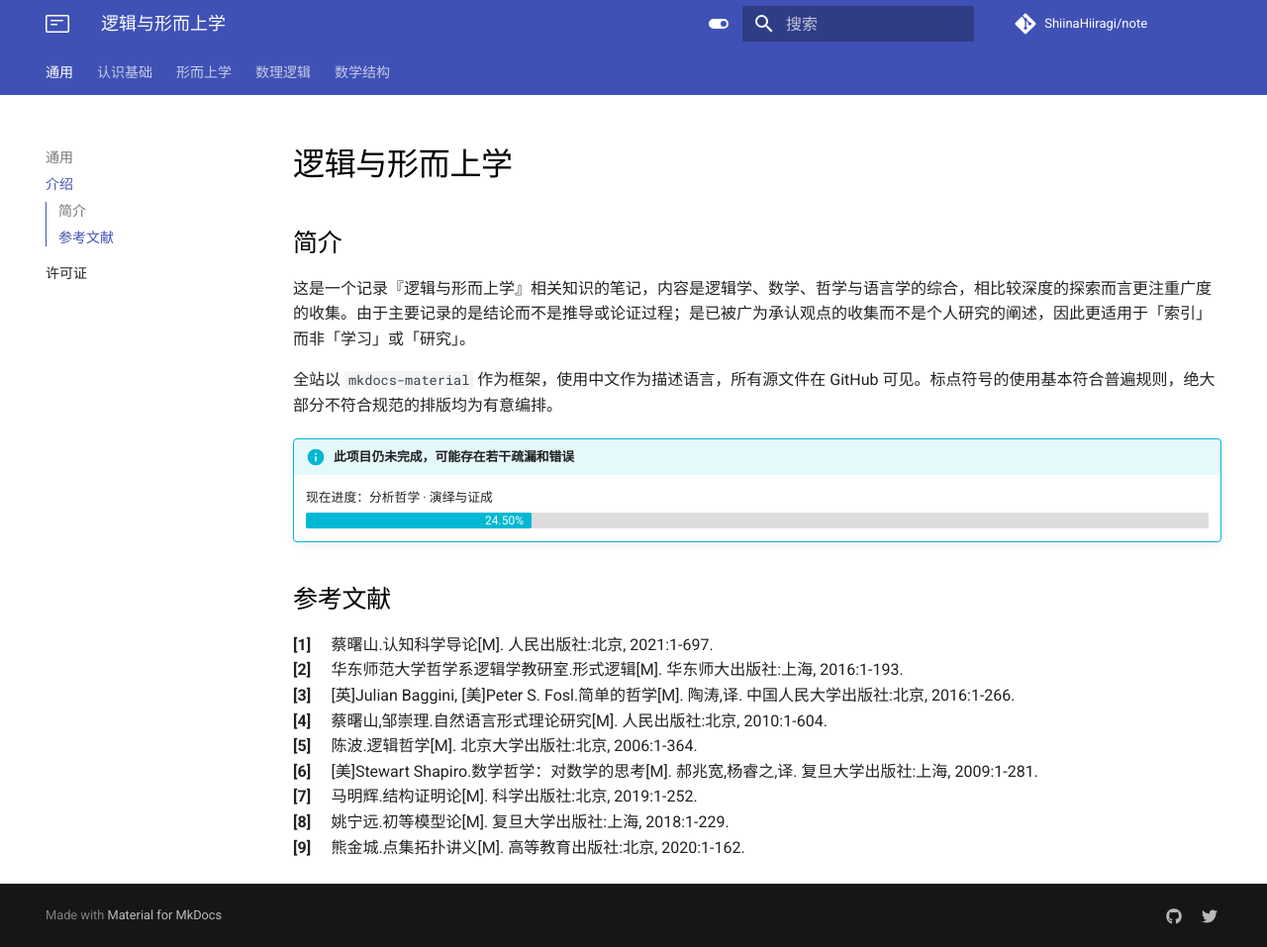
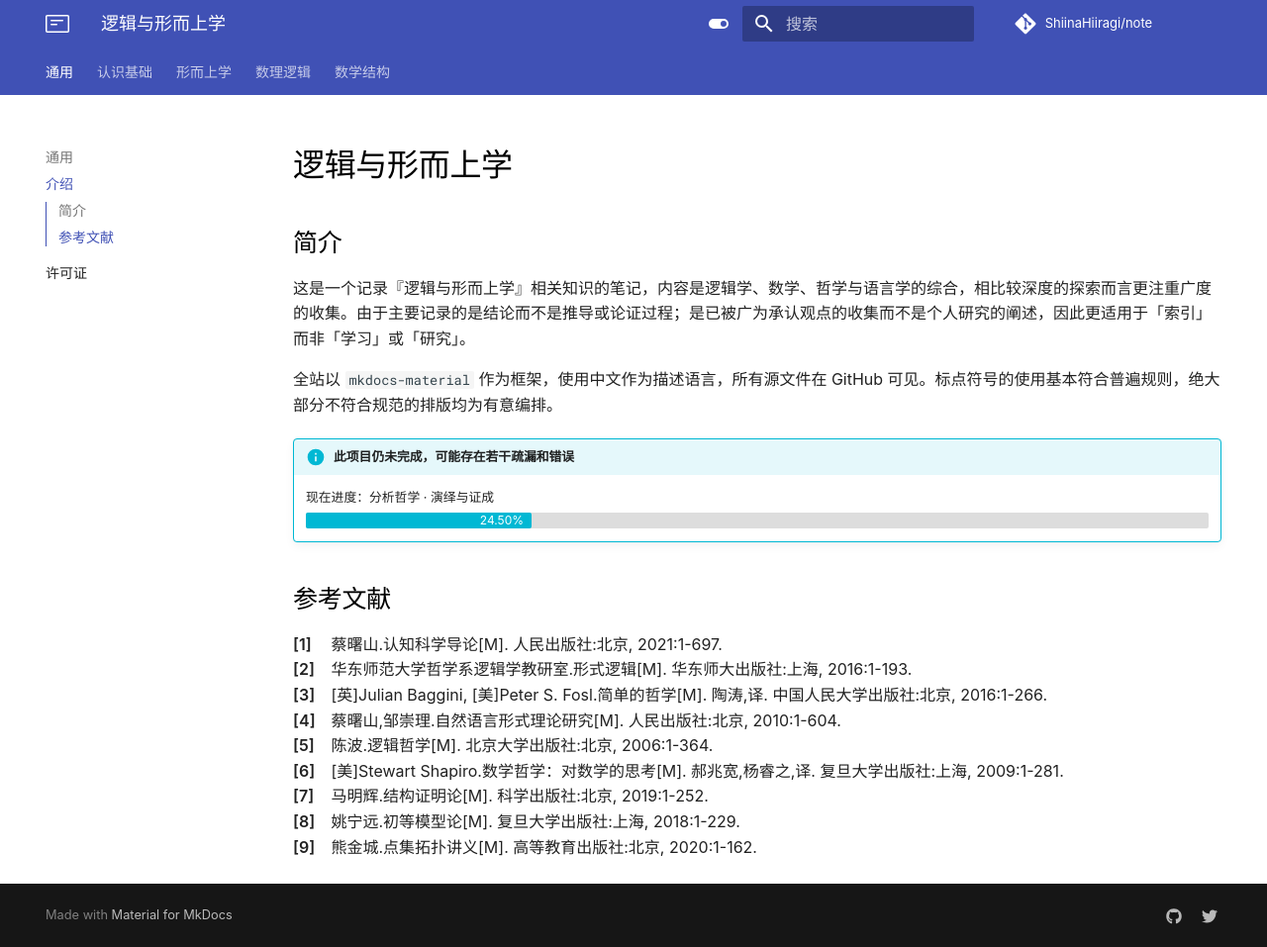
Before and after one commit to ShiinaHiiragi/note, an MkDocs documentation site: the page built from docs/index.md, in a window 1280 px wide and 957 px high. Shown: the whole window at 99% size. Built offline with MkDocs 1.6.1 and Material for MkDocs 9.7.7, drawn with Linux system fonts in a browser that asks for light colours; comment, search, counter and statistics services are not loaded.

Commit message:
change font

```diff
--- a/docs/extra/config.css
+++ b/docs/extra/config.css
@@ -1,13 +1,19 @@
-* {
+:root {
+  --md-text-font: "Noto Sans SC";
+  user-select: none;
   box-sizing: border-box;
-  user-select: none;
 }
 
 ::selection {
   background-color: rgb(204, 226, 255);
 }
 
-h1, h2, h3 {
+@font-face {
+  font-family: "Noto Sans SC";
+  src: "NotoSansSC-Regular.otf";
+}
+
+h1, h2, h3, h4, h5, h6 {
   color: black !important;
   font-weight: 300 !important;
 }
```
Also changed, not shown: 1 other file.
